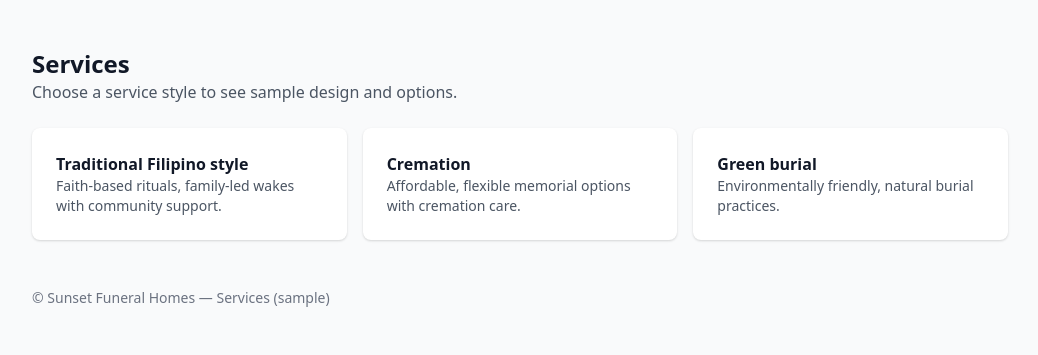
After one commit to zyx-0314/CI4-template, a CodeIgniter 4 app: the page made by backend/app/Views/user/service.php in a window 1280 px wide. The commit adds this page. Shown: the top 355 px of the page, without its empty margins (120-1158 px from the left). Run offline with PHP 8.4 and a stand-in for CodeIgniter, Linux system fonts and the light colour scheme; the template is opened without the code that fills it, so the values that code supplies are empty; some libraries are stand-ins or nearby versions.

Commit message:
feat: Enhance landing page navigation and add services page

```diff
--- /dev/null
+++ b/backend/app/Views/user/service.php
@@ -0,0 +1,64 @@
+<!doctype html>
+<html lang="en">
+<head>
+  <meta charset="utf-8">
+  <meta name="viewport" content="width=device-width,initial-scale=1">
+  <title>Services — Sunset Funeral Homes</title>
+  <link href="https://cdn.jsdelivr.net/npm/tailwindcss@2.2.19/dist/tailwind.min.css" rel="stylesheet">
+</head>
+<body class="bg-gray-50 text-gray-900">
+  <div class="mx-auto px-6 py-12 max-w-5xl">
+    <header class="mb-6">
+      <h1 class="font-bold text-2xl">Services</h1>
+      <p class="text-gray-600">Choose a service style to see sample design and options.</p>
+    </header>
+
+    <?php $style = $style ?? null; ?>
+
+    <?php if (empty($style)): ?>
+      <div class="gap-4 grid grid-cols-1 md:grid-cols-3">
+        <a href="/services/traditional" class="block bg-white shadow hover:shadow-md p-6 rounded-lg">
+          <h3 class="font-semibold">Traditional Filipino style</h3>
+          <p class="text-gray-600 text-sm">Faith-based rituals, family-led wakes with community support.</p>
+        </a>
+        <a href="/services/cremation" class="block bg-white shadow hover:shadow-md p-6 rounded-lg">
+          <h3 class="font-semibold">Cremation</h3>
+          <p class="text-gray-600 text-sm">Affordable, flexible memorial options with cremation care.</p>
+        </a>
+        <a href="/services/green" class="block bg-white shadow hover:shadow-md p-6 rounded-lg">
+          <h3 class="font-semibold">Green burial</h3>
+          <p class="text-gray-600 text-sm">Environmentally friendly, natural burial practices.</p>
+        </a>
+      </div>
+    <?php else: ?>
+      <?php $s = strtolower($style); ?>
+      <div class="bg-white shadow p-6 rounded-lg">
+        <h2 class="mb-2 font-semibold text-xl"><?php echo ucfirst($s); ?> style</h2>
+        <?php if ($s === 'traditional' || $s === 'traditional-filipino'): ?>
+          <p class="text-gray-700">Traditional Filipino style: family-centered wakes, open-casket viewing, community rituals, and faith-based ceremonies. Design cues: warm neutrals, respectful typography, and photography that centers family and ritual.</p>
+          <div class="mt-4">
+            <h4 class="font-medium">Sample layout</h4>
+            <div class="gap-4 grid grid-cols-1 md:grid-cols-2 mt-2">
+              <div class="bg-gray-100 p-4 rounded">Hero with large family photo and simple headline.</div>
+              <div class="bg-gray-100 p-4 rounded">Service details, schedule, and contact CTA.</div>
+            </div>
+          </div>
+        <?php elseif ($s === 'cremation'): ?>
+          <p class="text-gray-700">Cremation: streamlined services, flexible memorial choices, and clear pricing. Design cues: calm blues and indigos, clean layouts, compact forms for arranging services.</p>
+        <?php elseif ($s === 'green'): ?>
+          <p class="text-gray-700">Green burial: natural materials, minimalistic signage, and ecological information for families. Design cues: soft gold accent, earth tones, and simple educational content.</p>
+        <?php else: ?>
+          <p class="text-gray-700">We don't have details for this style yet. Please choose one of the available service styles.</p>
+        <?php endif; ?>
+
+        <div class="mt-6">
+          <a href="/services" class="inline-block px-4 py-2 border rounded text-sm">Back to services</a>
+          <a href="/" class="inline-block bg-indigo-600 ml-2 px-4 py-2 rounded text-white text-sm">Back to home</a>
+        </div>
+      </div>
+    <?php endif; ?>
+
+    <footer class="mt-12 text-gray-500 text-sm">© Sunset Funeral Homes — Services (sample)</footer>
+  </div>
+</body>
+</html>
```
Also changed, not shown: backend/app/Views/user/landing.php (+10 -1 lines).
